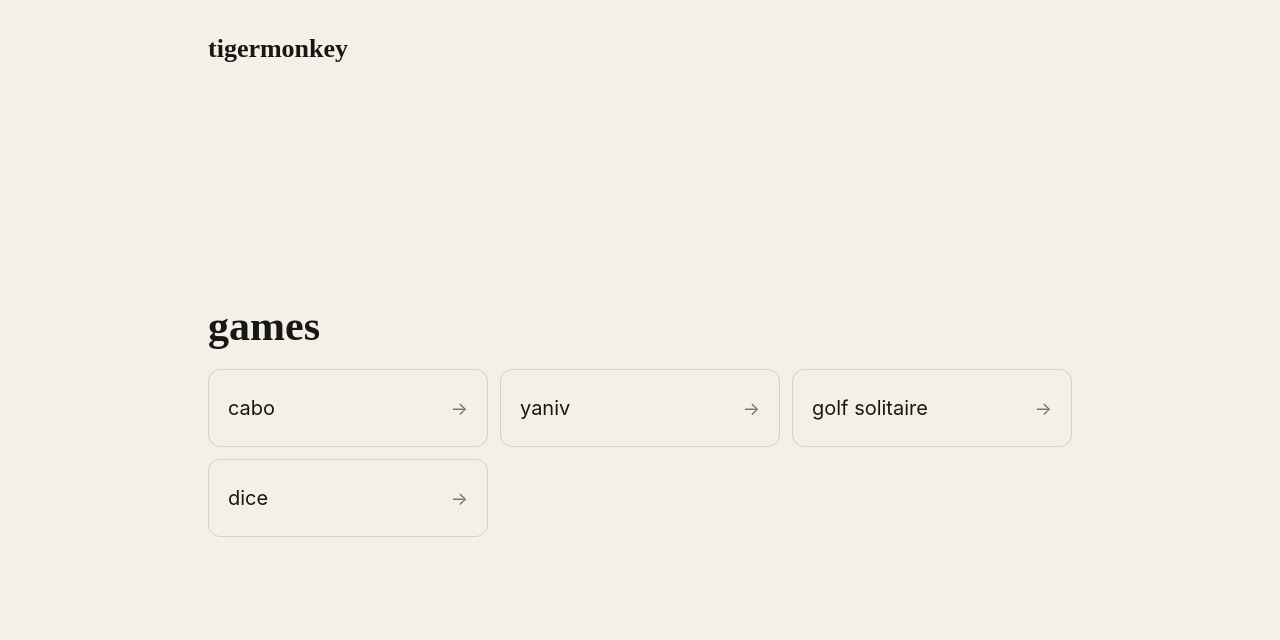
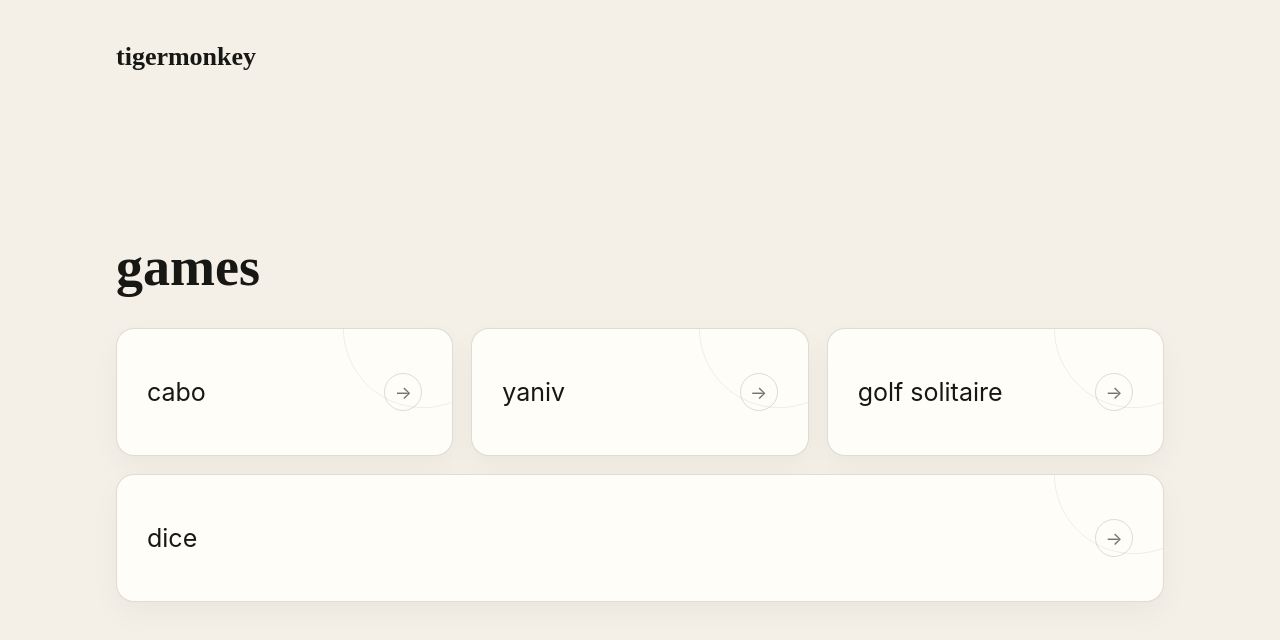
Before and after one commit to snehith01001110/tigermonkey, a website with bundled scripts: page index.html in a window 1280 px wide. Built offline with nearby package versions, Linux system fonts and the light colour scheme; a web font is replaced by a local one.

Commit message:
Polish the game library grid

```diff
--- a/styles.css
+++ b/styles.css
@@ -92,11 +92,11 @@ button { color: inherit; touch-action: manipulation; }
 [hidden] { display: none !important; }
 
 .game-home {
-  width: min(920px, 100%);
+  width: min(1120px, 100%);
   min-height: 100vh;
   min-height: 100dvh;
   margin: 0 auto;
-  padding: clamp(16px, 4vw, 28px);
+  padding: clamp(18px, 4vw, 36px);
   display: flex;
   flex-direction: column;
 }
@@ -107,36 +107,95 @@ button { color: inherit; touch-action: manipulation; }
   padding: clamp(12px, 6vh, 72px) 0;
 }
 .game-library h1 {
-  margin: 0 0 22px;
+  margin: 0 0 clamp(24px, 3vw, 34px);
   font-family: "Grenze Gotisch", "Kelly Slab", serif;
-  font-size: clamp(32px, 5vw, 42px);
+  font-size: clamp(40px, 5vw, 54px);
   font-weight: 600;
   line-height: 1;
 }
 .game-grid {
   display: grid;
-  grid-template-columns: repeat(auto-fit, minmax(250px, 1fr));
-  gap: 12px;
+  grid-template-columns: repeat(6, minmax(0, 1fr));
+  gap: clamp(12px, 1.6vw, 18px);
 }
 .game-choice {
+  position: relative;
+  isolation: isolate;
+  grid-column: span 2;
   display: grid;
   grid-template-columns: minmax(0, 1fr) auto;
   align-items: center;
   gap: 20px;
-  min-height: 78px;
-  padding: 17px 19px;
+  min-height: clamp(108px, 10vw, 132px);
+  padding: clamp(22px, 2.6vw, 30px);
+  overflow: hidden;
   border: 1px solid var(--line);
-  border-radius: 12px;
+  border-radius: 18px;
+  background: var(--paper);
   color: var(--ink);
+  box-shadow: inset 0 1px 0 rgba(255, 255, 255, 0.04), 0 12px 30px rgba(0, 0, 0, 0.04);
   text-decoration: none;
-  transition: border-color 160ms var(--ease), transform 160ms var(--ease), background 160ms var(--ease);
+  transition: border-color 220ms var(--ease), box-shadow 220ms var(--ease), transform 220ms var(--ease);
 }
-.game-choice strong { font-size: 20px; font-weight: 400; }
-.game-arrow { color: var(--muted); font-size: 18px; transition: transform 160ms var(--ease), color 160ms var(--ease); }
+.game-choice::before {
+  content: "";
+  position: absolute;
+  z-index: -1;
+  top: -92px;
+  right: -62px;
+  width: 180px;
+  height: 180px;
+  border: 1px solid var(--line);
+  border-radius: 50%;
+  opacity: 0.55;
+  transform: scale(0.88);
+  transition: opacity 220ms var(--ease), transform 320ms var(--ease);
+}
+.game-choice strong {
+  font-size: clamp(21px, 2vw, 25px);
+  font-weight: 400;
+}
+.game-arrow {
+  display: grid;
+  place-items: center;
+  width: 38px;
+  height: 38px;
+  border: 1px solid var(--line);
+  border-radius: 50%;
+  color: var(--muted);
+  font-size: 18px;
+  transition: border-color 220ms var(--ease), background 220ms var(--ease), color 220ms var(--ease), transform 220ms var(--ease);
+}
+
+/* A six-track grid lets an incomplete row rebalance itself: one item fills the row,
+   two split it evenly, and three use equal thirds. */
+.game-grid > .game-choice:last-child:nth-child(3n + 1) { grid-column: 1 / -1; }
+.game-grid > .game-choice:nth-last-child(2):nth-child(3n + 1),
+.game-grid > .game-choice:last-child:nth-child(3n + 2) { grid-column: span 3; }
+
 .game-choice:focus-visible { outline: 2px solid var(--ink); outline-offset: 3px; }
 @media (hover: hover) {
-  .game-choice:hover { border-color: var(--ink); background: var(--paper); transform: translateY(-2px); }
-  .game-choice:hover .game-arrow { color: var(--ink); transform: translateX(2px); }
+  .game-choice:hover {
+    border-color: color-mix(in srgb, var(--ink) 52%, transparent);
+    box-shadow: inset 0 1px 0 rgba(255, 255, 255, 0.06), 0 18px 42px rgba(0, 0, 0, 0.12);
+    transform: translateY(-4px);
+  }
+  .game-choice:hover::before { opacity: 1; transform: scale(1); }
+  .game-choice:hover .game-arrow {
+    border-color: var(--ink);
+    background: var(--ink);
+    color: var(--bg);
+    transform: translateX(3px);
+  }
+}
+
+@media (max-width: 800px) {
+  .game-grid { grid-template-columns: repeat(2, minmax(0, 1fr)); }
+  .game-grid > .game-choice,
+  .game-grid > .game-choice:last-child:nth-child(3n + 1),
+  .game-grid > .game-choice:nth-last-child(2):nth-child(3n + 1),
+  .game-grid > .game-choice:last-child:nth-child(3n + 2) { grid-column: span 1; }
+  .game-grid > .game-choice:last-child:nth-child(odd) { grid-column: 1 / -1; }
 }
 
 .app {
@@ -1411,6 +1470,8 @@ body[data-game="golf"] .pile-label {
 @media (max-width: 620px) {
   .game-library h1 { margin-bottom: 20px; }
   .game-grid { grid-template-columns: 1fr; }
+  .game-choice { min-height: 92px; padding: 20px; border-radius: 15px; }
+  .game-grid > .game-choice:last-child:nth-child(odd) { grid-column: auto; }
   .tally { left: calc(50% + var(--card-w) + var(--gap) / 2 + var(--card-w) * 0.16); padding: 6px 9px; }
   .tally-name { font-size: 9px; }
   /* The verdict says "round over" plainly enough on a phone; drop the label it replaces. */
@@ -1425,6 +1486,7 @@ body[data-game="golf"] .pile-label {
 }
 
 @media (prefers-reduced-motion: reduce) {
+  .game-choice, .game-choice::before, .game-arrow { transition: none; }
   .card, .deck-layer { transition: none; }
   .toggle-track, .toggle-thumb { transition: none; }
   .shortcut-hint-flash { animation: shortcut-flash-reduced 240ms linear forwards; }
```
